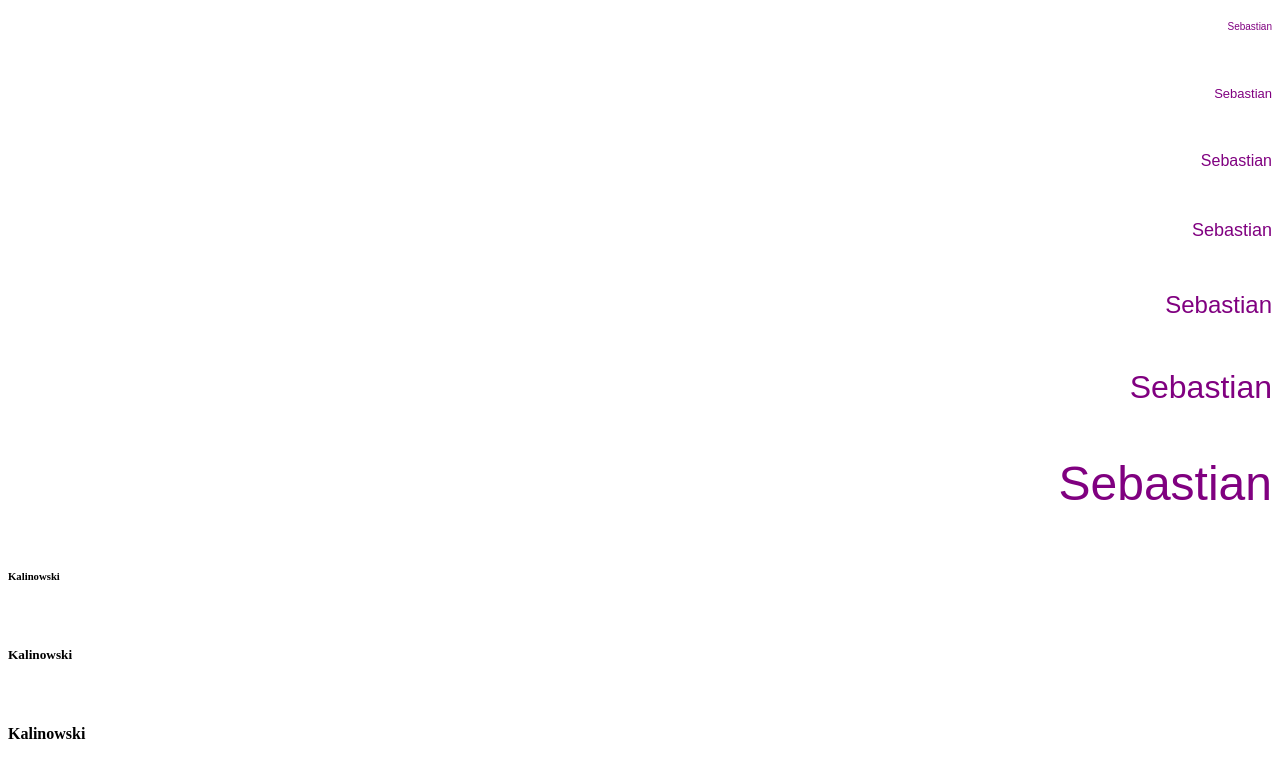
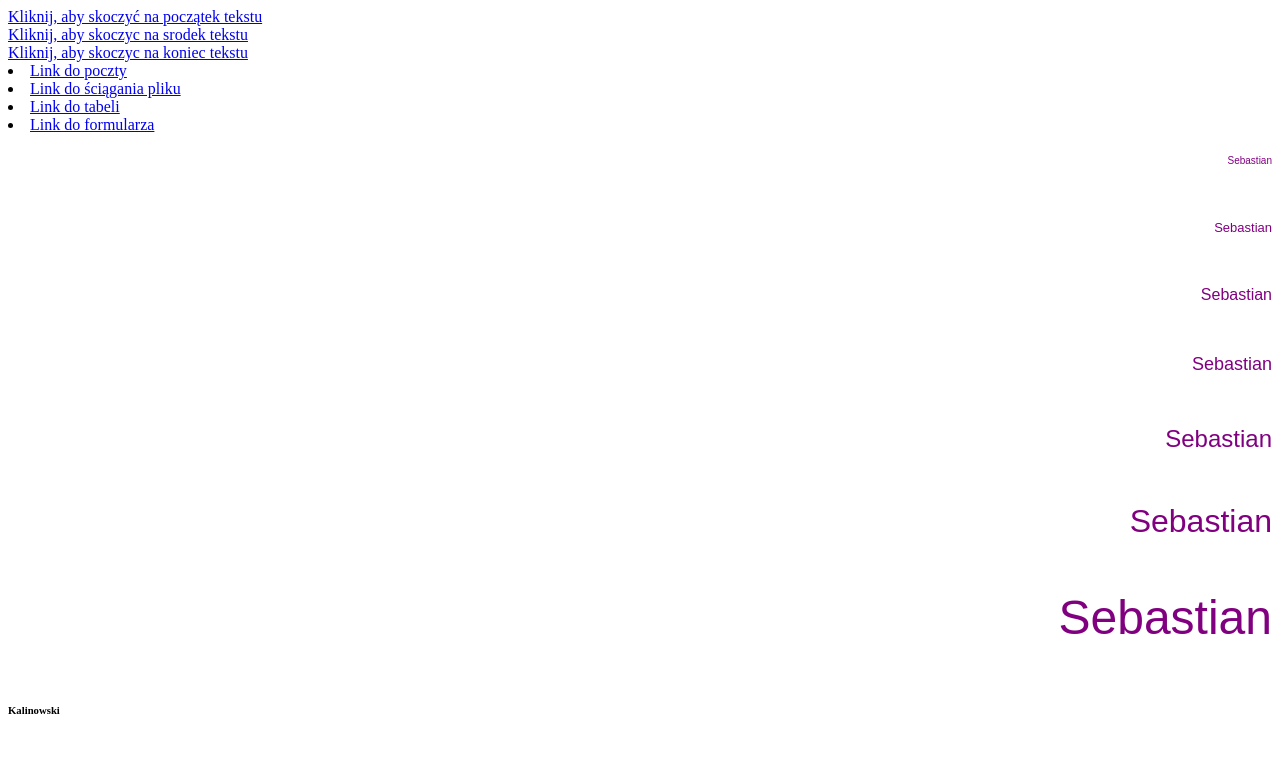
Before and after one commit to SebastianKalinowski7/Strona3, a plain HTML site: page index.html in a window 1280 px wide. Shown: the top 778 px of the page. Drawn offline with Linux system fonts and the light colour scheme.

Commit message:
Update index.html

```diff
--- a/index.html
+++ b/index.html
@@ -6,6 +6,14 @@
                <title>Sebastian Kalinowski</title>
         </head>
         <body>
+            <a name="skok_poczatek"></a>
+ <a href="#skok_poczatek">Kliknij, aby skoczyć na początek tekstu</br></a>
+ <a href="#skok_srodek">Kliknij, aby skoczyc na srodek tekstu</br></a>
+ <a href="#skok_koniec">Kliknij, aby skoczyc na koniec tekstu</br></a>
+ <li><a href="poczta_kalinowski.html">Link do poczty</a></li>
+<li><a href="plik_kalinowski.html" >Link do ściągania pliku</a></li>
+<li><a href="tabela_kalinowski.html">Link do tabeli</a></li>
+<li><a href="formularz_kalinowski.html">Link do formularza</a></li>
 
 
 
```
